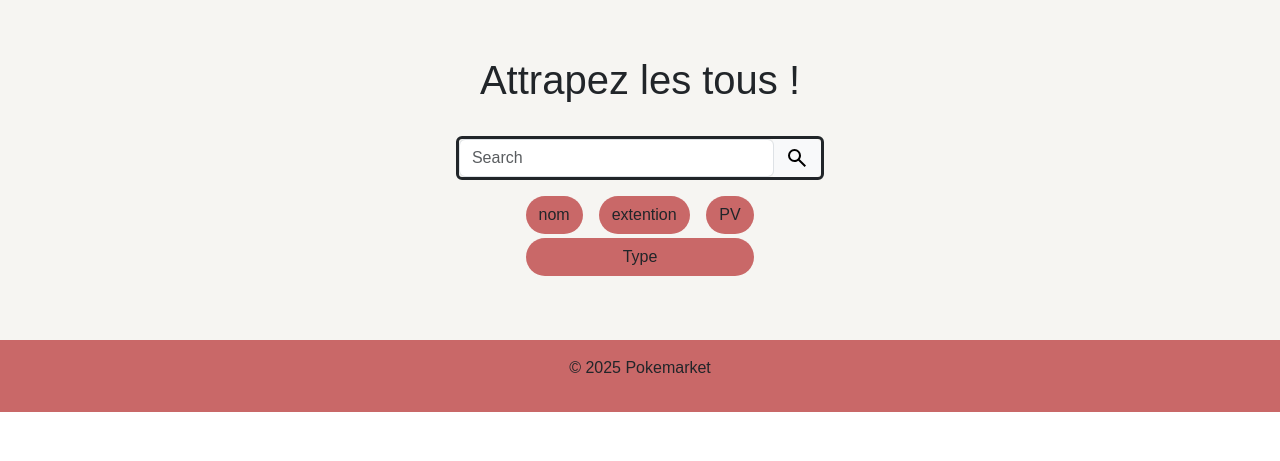
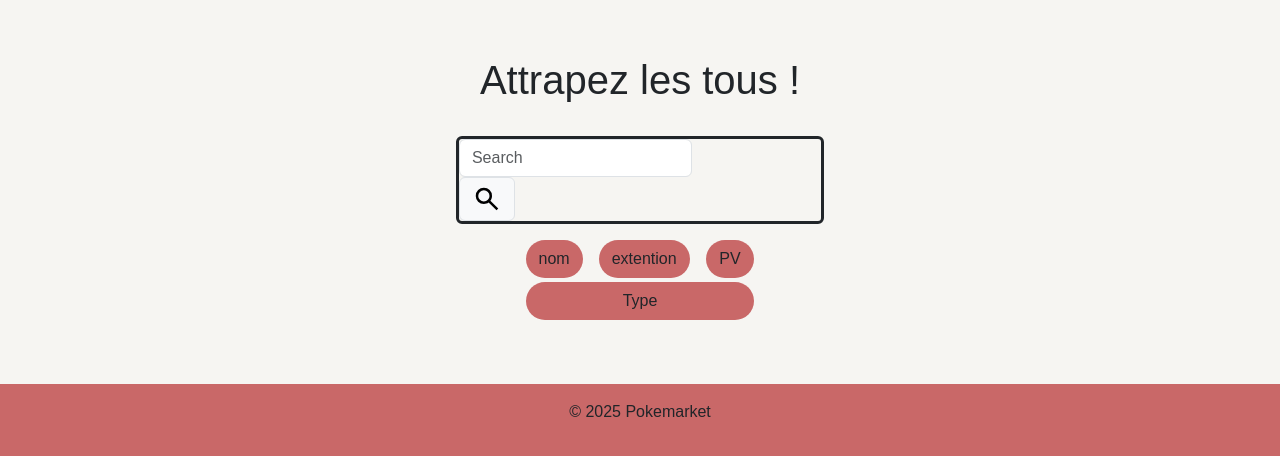
Before and after one commit to Pierrick74/laravel-test, a Laravel app: page / in a window 1280 px wide. Shown: the part 73-534 px from the top of the page. Run offline with Laravel 12, Linux system fonts and the light colour scheme; data that the repository does not hold is empty; parts of the project's set-up code (start-up, migrations or seed data) failed here and were passed over.

Commit message:
feat(search) add search bar

```diff
--- a/app/Http/Controllers/HomeController.php
+++ b/app/Http/Controllers/HomeController.php
@@ -14,6 +14,14 @@ class HomeController extends Controller
         return view('homepage',  ['cards' => $cards]);
     }
 
+    public function search(Request $request)
+    {
+        $search = $request->input('search');
+        $cards = Card::where('name', 'LIKE', "%{$search}%")->get();
+
+        return view('homepage',  ['cards' => $cards]);
+    }
+
     public function welcome()
     {
         $cards = Card::all();
--- a/resources/views/homepage.blade.php
+++ b/resources/views/homepage.blade.php
@@ -4,10 +4,12 @@
         <div class="d-inline-block">
             <h1 class="p-4">Attrapez les tous !</h1>
             <div class="input-group rounded border border-3 border-dark">
-                <input type="search" class="form-control rounded" placeholder="Search" aria-label="Search" aria-describedby="search-addon" />
-                <button class="input-group-text border-0" id="search-addon">
-                    <img src="assets/search.svg" alt="">
-                </button>
+                <form action="{{ route('products.search') }}" method="GET">
+                    <input type="search" name="search"  id="search" class="form-control rounded" placeholder="Search" aria-label="Search" aria-describedby="search-addon" />
+                    <button class="input-group-text border" type="submit" id="search-addon">
+                        <img style="width: 30px; height: 30px" src="{{ asset('assets/search.svg') }}" alt="">
+                    </button>
+                </form>
             </div>
             <div class="container mt-2 p-2 justify-content-center filter">
                 <div class="row column-gap-3 gap-1 ">
--- a/routes/web.php
+++ b/routes/web.php
@@ -4,6 +4,7 @@ use Illuminate\Support\Facades\Route;
 use App\Http\Controllers\ProfileController;
 
 Route::get('/', [\App\Http\Controllers\HomeController::class, 'index'])->name('home');
+Route::get('/search', [\App\Http\Controllers\HomeController::class, 'search'])->name('products.search');
 Route::get('/sort/{sortBy}', [\App\Http\Controllers\HomeController::class, 'index_sort'])-> name('sort');
 
 Route::prefix('product')->middleware(\App\Http\Middleware\adminMiddleware::class) ->group(function () {
```
Also changed, not shown: public/assets/search.svg.
